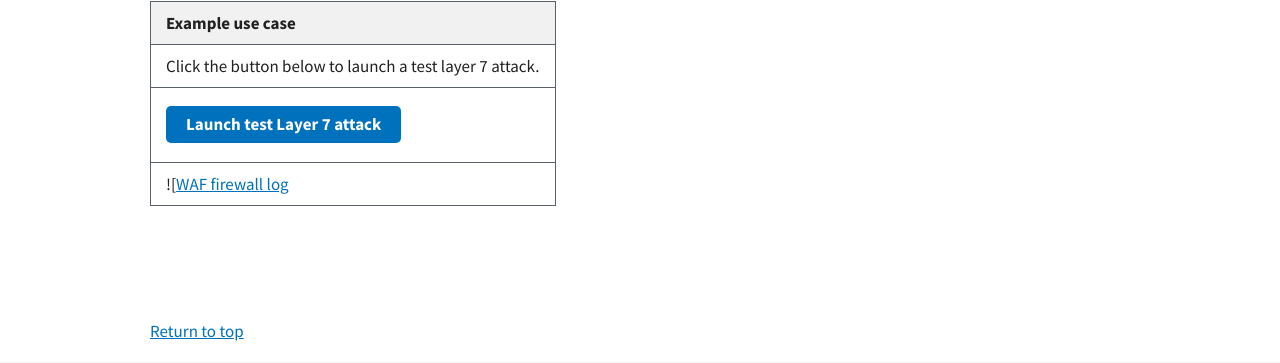
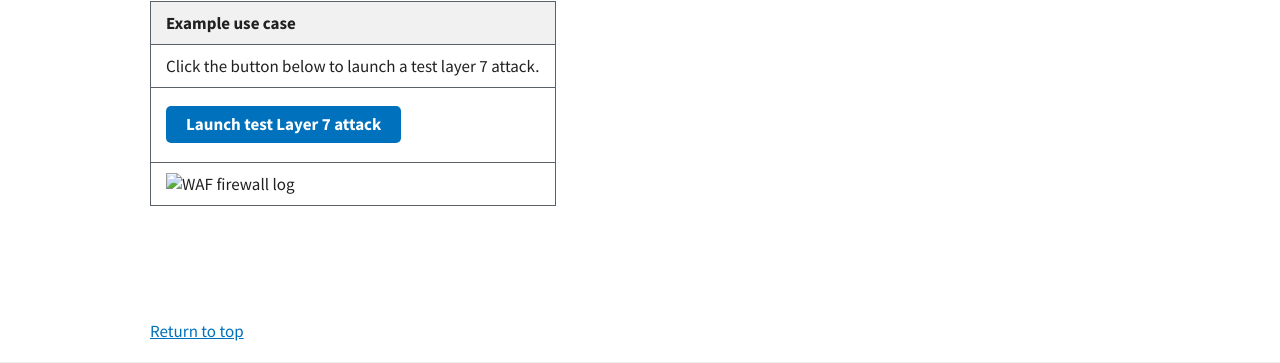
Before and after one commit to sergio-zygmunt-cf-demo/cloudflare-demo, a Jekyll site: the page built from demo/waf.md, in a window 1280 px wide. Shown: the part 490-853 px from the top of the page. Built offline with Jekyll 4.4.1, drawn with Linux system fonts in a browser that asks for light colours.

Commit message:
Update waf.md

```diff
--- a/demo/waf.md
+++ b/demo/waf.md
@@ -14,4 +14,4 @@ Cloudflare's WAF utilizes its global edge network for enterprise-grade security,
 |---|
 | Click the button below to launch a test layer 7 attack.
 |<button onclick="window.location.href='<script>%20This%20is%20an%20attack%20</script>'" class="">Launch test Layer 7 attack</button>
-![[WAF firewall log](https://sergiodemo.com/cdn-cgi/imagedelivery/dHAzaCotabzPiuBsjyNCtA/3e289c17-71c3-4b34-3412-13c2f5d40100/public)  |
+![WAF firewall log](https://sergiodemo.com/cdn-cgi/imagedelivery/dHAzaCotabzPiuBsjyNCtA/3e289c17-71c3-4b34-3412-13c2f5d40100/public)  |
```
